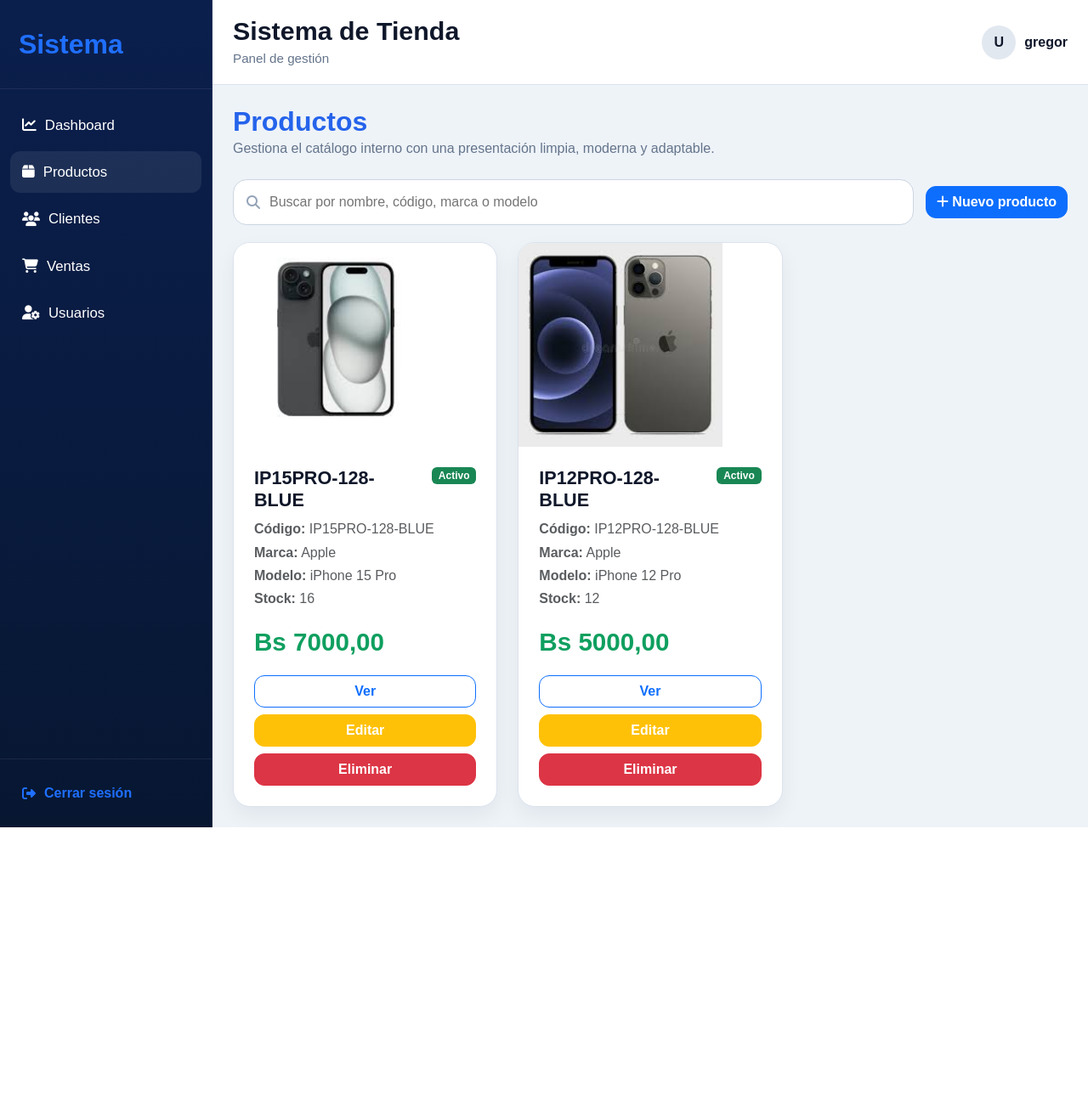
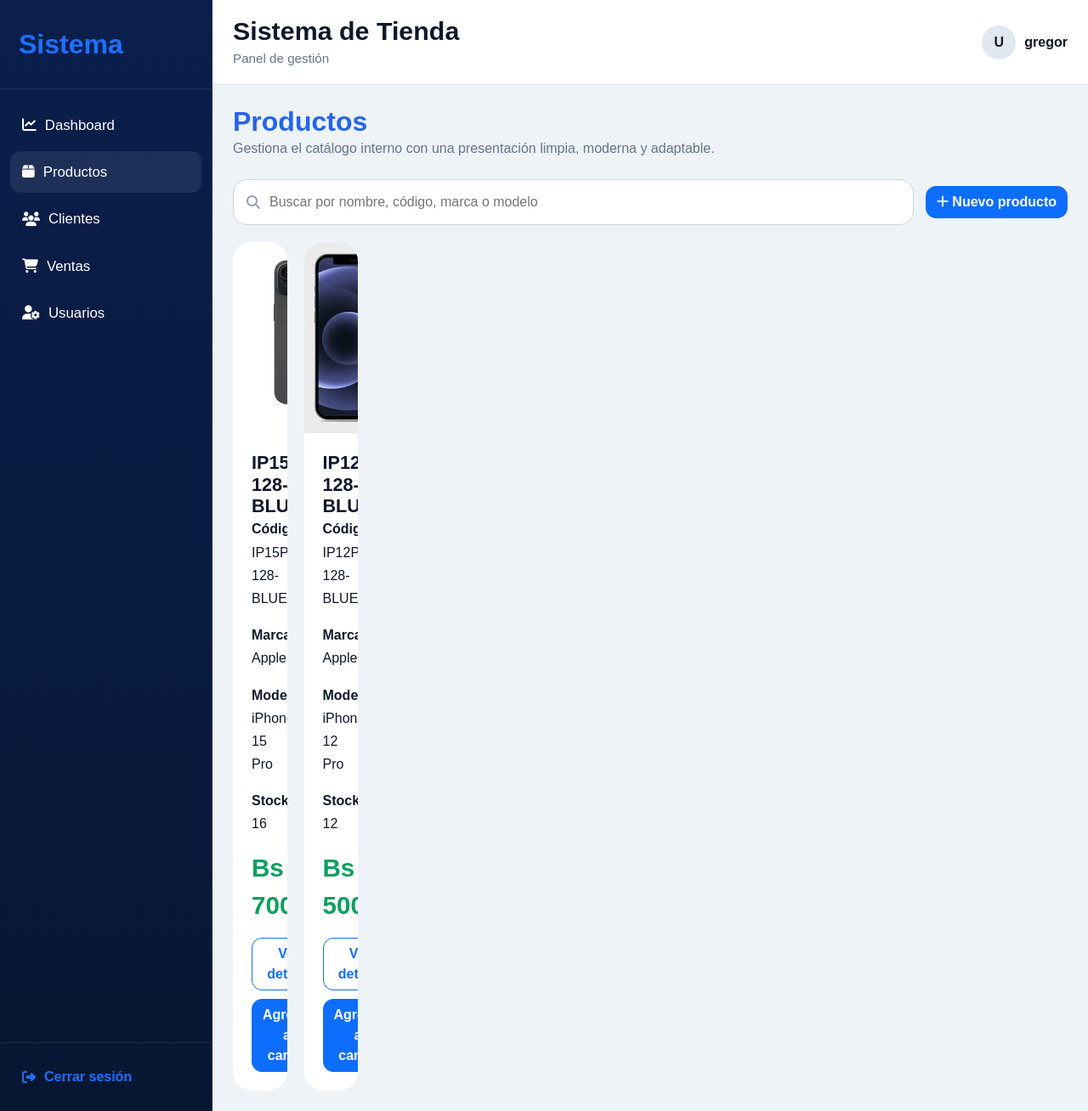
Before and after one commit to gregorferpro/Tienda2, a Django app: page /tienda/productos/ in a window 1280 px wide. Shown: the whole page at 85% size. Before the commit the page ends 974 px from the top, so only its background shows below. Run offline with Django 5.2, Linux system fonts and the light colour scheme; a user stored in the database is signed in; data comes from the database, SQL or seed files in the repository.

Commit message:
Corrige carga de imagenes media en produccion

```diff
--- a/config/urls.py
+++ b/config/urls.py
@@ -1,13 +1,14 @@
 from django.conf import settings
-from django.conf.urls.static import static
 from django.contrib import admin
 from django.contrib.auth import views as auth_views
-from django.urls import include, path
+from django.urls import include, path, re_path
+from django.views.static import serve
 
 from cuentas import views as cuentas_views
 
 urlpatterns = [
     path('admin/', admin.site.urls),
+
     path('crear-admin-render/', cuentas_views.crear_admin_render, name='crear_admin_render'),
     path('configurar-google-render/', cuentas_views.configurar_google_render, name='configurar_google_render'),
 
@@ -16,12 +17,11 @@ urlpatterns = [
 
     path('login/', auth_views.LoginView.as_view(template_name='registration/login.html'), name='login'),
     path('logout/', auth_views.LogoutView.as_view(), name='logout'),
-    path('password-reset/', auth_views.PasswordResetView.as_view(template_name='registration/password_reset_form.html', email_template_name='registration/password_reset_email.html', subject_template_name='registration/password_reset_subject.txt'), name='password_reset'),
-    path('password-reset/done/', auth_views.PasswordResetDoneView.as_view(template_name='registration/password_reset_done.html'), name='password_reset_done'),
-    path('reset/<uidb64>/<token>/', auth_views.PasswordResetConfirmView.as_view(template_name='registration/password_reset_confirm.html'), name='password_reset_confirm'),
-    path('reset/done/', auth_views.PasswordResetCompleteView.as_view(template_name='registration/password_reset_complete.html'), name='password_reset_complete'),
 
     path('', include('cuentas.urls')),
 ]
 
-urlpatterns += static(settings.MEDIA_URL, document_root=settings.MEDIA_ROOT)
+# Servir media también en local y en Render
+urlpatterns += [
+    re_path(r'^media/(?P<path>.*)$', serve, {'document_root': settings.MEDIA_ROOT}),
+]
--- a/templates/tienda/partials/productos_grid.html
+++ b/templates/tienda/partials/productos_grid.html
@@ -1,58 +1,60 @@
-{% if productos %}
-<div class="row g-4 align-items-start">
+<div class="products-grid">
     {% for producto in productos %}
-    <div class="col-md-6 col-xl-4">
-        <div class="page-card p-0 overflow-hidden">
+    <article class="product-card">
         <div class="product-card-media">
-                {% with imagenes=producto.imagenes_extra.all %}
-                    {% if imagenes %}
-                        {% for img in imagenes %}
-                            {% if forloop.first %}
-                                <img src="{{ img.imagen.url }}" alt="{{ producto.nombre }}" class="product-card-image">
-                            {% endif %}
-                        {% endfor %}
+            {% with imagen=producto.imagenes_extra.first %}
+                {% if imagen and imagen.imagen %}
+                    <img
+                        src="{{ imagen.imagen.url }}"
+                        alt="{{ producto.nombre }}"
+                        class="product-card-img"
+                        loading="lazy"
+                        onerror="this.style.display='none'; this.nextElementSibling.style.display='flex';"
+                    >
+                    <div class="product-card-placeholder" style="display:none;">
+                        <i class="fa-solid fa-box"></i>
+                    </div>
                 {% else %}
                     <div class="product-card-placeholder">
-                            <i class="fa-solid fa-box fa-3x text-secondary"></i>
+                        <i class="fa-solid fa-box"></i>
                     </div>
                 {% endif %}
             {% endwith %}
         </div>
 
-            <div class="p-4">
-                <div class="d-flex justify-content-between align-items-start gap-3 mb-2">
-                    <h4 class="mb-0 product-card-title">{{ producto.nombre }}</h4>
-                    {% if producto.activo %}
-                        <span class="badge text-bg-success">Activo</span>
-                    {% else %}
-                        <span class="badge text-bg-secondary">Inactivo</span>
-                    {% endif %}
+        <div class="product-card-body">
+            <h3 class="product-card-title">{{ producto.codigo }}</h3>
+
+            <div class="product-card-meta">
+                <p><strong>Código:</strong> {{ producto.codigo }}</p>
+                <p><strong>Marca:</strong> {{ producto.marca }}</p>
+                <p><strong>Modelo:</strong> {{ producto.modelo }}</p>
+                <p><strong>Stock:</strong> {{ producto.stock }}</p>
             </div>
 
-                <div class="text-muted mb-3 product-card-meta">
-                    <div><strong>Código:</strong> {{ producto.codigo }}</div>
-                    <div><strong>Marca:</strong> {{ producto.marca }}</div>
-                    <div><strong>Modelo:</strong> {{ producto.modelo }}</div>
-                    <div><strong>Stock:</strong> {{ producto.stock }}</div>
-                </div>
+            <div class="product-card-price">Bs {{ producto.precio }}</div>
 
-                <div class="mb-3 product-card-price">Bs {{ producto.precio }}</div>
+            <div class="product-card-actions">
+                <a href="{% url 'detalle_producto_cliente' producto.pk %}" class="btn btn-outline-primary w-100">
+                    Ver detalle
+                </a>
 
-                <div class="d-grid gap-2">
-                    <a href="{% url 'producto_detail' producto.pk %}" class="btn btn-outline-primary">Ver</a>
-                    {% if user.is_superuser %}
-                    <a href="{% url 'producto_update' producto.pk %}" class="btn btn-warning text-white">Editar</a>
-                    <a href="{% url 'producto_delete' producto.pk %}" class="btn btn-danger">Eliminar</a>
+                {% if user.is_authenticated %}
+                    <a href="{% url 'agregar_carrito' producto.pk %}" class="btn btn-primary w-100">
+                        Agregar al carrito
+                    </a>
+                {% else %}
+                    <a href="{% url 'login' %}?next={% url 'agregar_carrito' producto.pk %}" class="btn btn-primary w-100">
+                        Agregar al carrito
+                    </a>
                 {% endif %}
             </div>
         </div>
-        </div>
+    </article>
+    {% empty %}
+    <div class="empty-state page-card">
+        <i class="fa-solid fa-box-open fa-2x mb-3 text-secondary"></i>
+        <div>No hay productos disponibles.</div>
     </div>
     {% endfor %}
 </div>
-{% else %}
-<div class="empty-state page-card">
-    <i class="fa-solid fa-box-open fa-2x mb-3 text-secondary"></i>
-    <div>No hay productos registrados.</div>
-</div>
-{% endif %}
```
Lines whose indentation alone changed are shown as unchanged.
